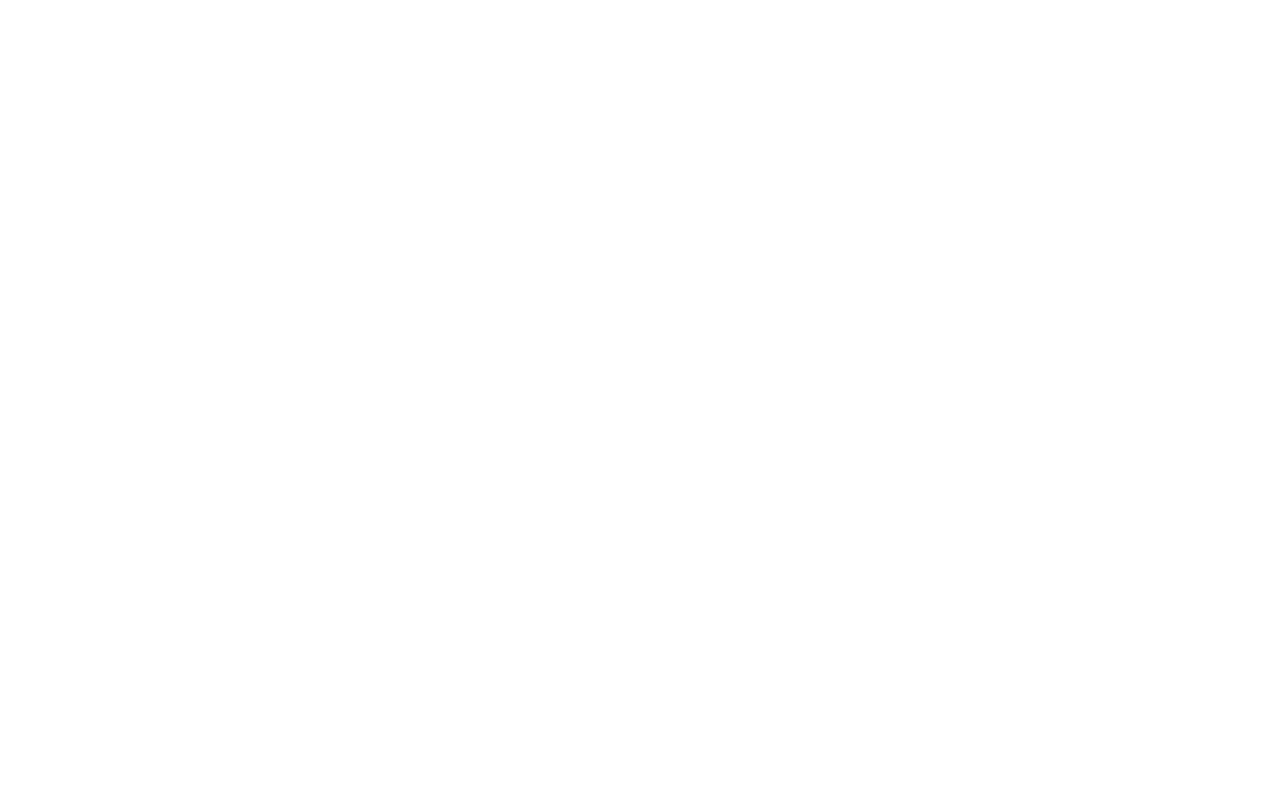
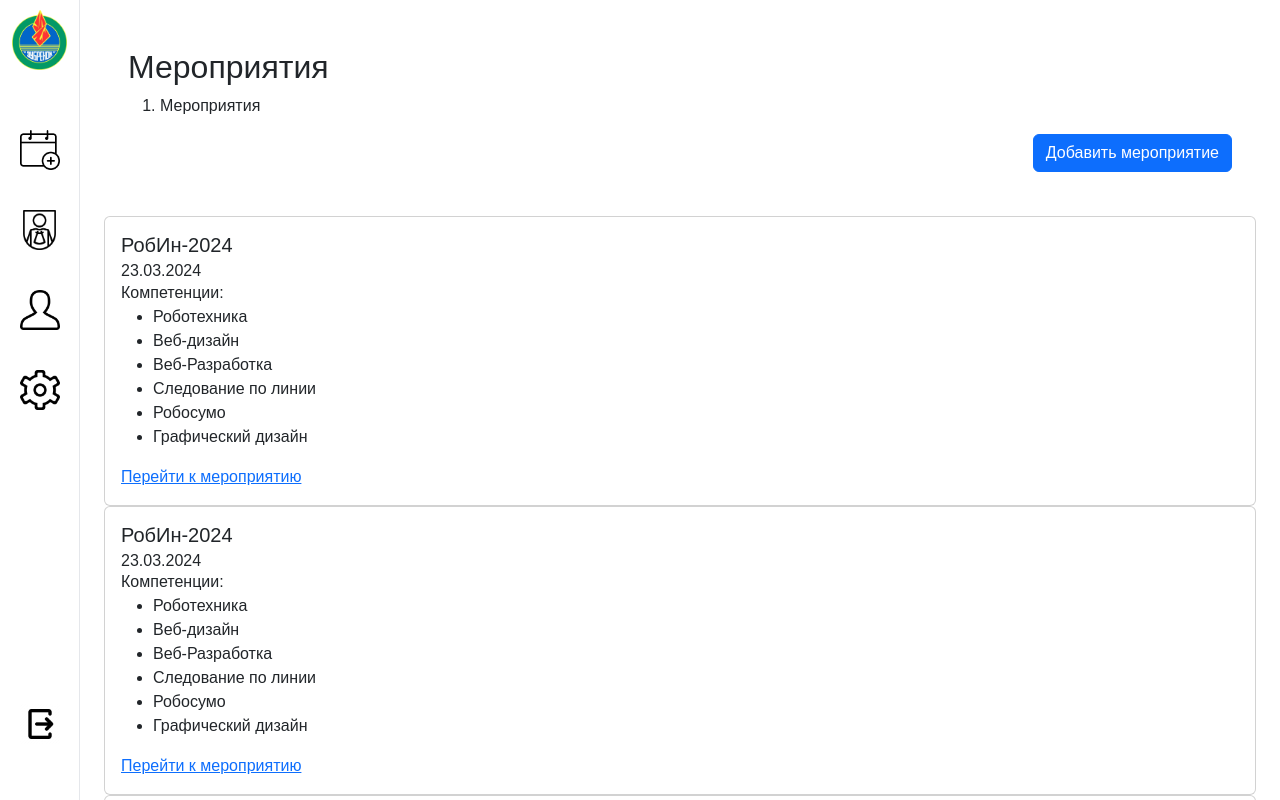
Before and after one commit to CultDog/TournamentFrontend, a React app: page /admin/events in a window 1280 px wide. Before the commit this address had no page. Built offline with nearby package versions, Linux system fonts and the light colour scheme.

Commit message:
Events page create

```diff
--- a/src/App.jsx
+++ b/src/App.jsx
@@ -1,6 +1,7 @@
 import { BrowserRouter, Route, Routes } from 'react-router-dom';
 import UsersControlPage from './pages/users-control-page.jsx';
 import UserSettingsPage from './pages/user-settings-page.jsx';
+import EventsPage from './pages/events-page.jsx';
 
 function App() {
 	return (
@@ -8,6 +9,7 @@
 			<Routes>
 				<Route path="/admin/users" element={<UsersControlPage />} />
 				<Route path="/admin/settings" element={<UserSettingsPage />} />
+				<Route path="/admin/events" element = {<EventsPage />} />
 			</Routes>
 		</BrowserRouter>
 	)
--- a/src/components/admin-panel/admin-panel-nav.jsx
+++ b/src/components/admin-panel/admin-panel-nav.jsx
@@ -5,7 +5,7 @@
 		<nav className="admin-panel__nav">
 			<ul className="admin-panel__menu-list">
 				<li>
-					<a href="#" className="admin-panel__menu-link admin-panel__menu-link--event"></a>
+					<Link to="/admin/events" className="admin-panel__menu-link admin-panel__menu-link--event"></Link>
 				</li>
 				<li>
 					<a href="#" className="admin-panel__menu-link admin-panel__menu-link--judgment"></a>
--- /dev/null
+++ b/src/components/events/event-block.jsx
@@ -0,0 +1,22 @@
+function EventBlock(props) {
+
+	return (
+		<div className="card event-card mb-2">
+			<div className="card-body p-2 p-sm-3">
+				<h5 className="card-title">{props.name}</h5>
+				<h6 className="card-subtitle mb-2 text-body-secondary">{props.date}</h6>
+				<p className="card-text">
+					<span>Компетенции:</span>
+					<ul className="event-card__nomination-list">
+					{props.compitations.map((compitation, index) => (
+                        <li key={index}>{compitation}</li>
+                    ))}
+					</ul>
+				</p>
+				<a href={props.link} className="card-link" data-bs-toggle="modal" data-bs-target="#userEditModal">Перейти к мероприятию</a>
+			</div>
+		</div>
+	);
+}
+
+export default EventBlock;
--- /dev/null
+++ b/src/components/events/events.jsx
@@ -0,0 +1,52 @@
+import './sass/events.scss';
+import EventBlock from './event-block.jsx';
+import AdminPanelControls from "../admin-panel/admin-panel-controls.jsx";
+import Button from "@components/UI/button/button.jsx";
+
+function Events(){
+    return(
+        <div>
+            <div class="admin-panel__content">
+                <h2>Мероприятия</h2>
+
+                <nav aria-label="breadcrumb">
+                    <ol class="breadcrumb mt-3">
+                        <li class="breadcrumb-item active" aria-current="page">Мероприятия</li>
+                    </ol>
+                </nav>
+
+                <AdminPanelControls>
+                    <Button>Добавить мероприятие</Button>
+                </AdminPanelControls>
+            </div>
+
+            <div>
+            <EventBlock
+                name = 'РобИн-2024'
+                date = '23.03.2024'
+                link = ''
+                compitations = {['Роботехника', 'Веб-дизайн' , 'Веб-Разработка',
+                                 'Следование по линии', 'Робосумо', 'Графический дизайн']}
+            />
+
+            <EventBlock
+                name = 'РобИн-2024'
+                date = '23.03.2024'
+                link = ''
+                compitations = {['Роботехника', 'Веб-дизайн' , 'Веб-Разработка',
+                'Следование по линии', 'Робосумо', 'Графический дизайн']}
+            />
+
+            <EventBlock
+                name = 'РобИн-2024'
+                date = '23.03.2024'
+                link = ''
+                compitations = {['Роботехника', 'Веб-дизайн' , 'Веб-Разработка',
+                'Следование по линии', 'Робосумо', 'Графический дизайн']}
+            />
+            </div>
+        </div>
+    )
+}
+
+export default Events;
--- /dev/null
+++ b/src/pages/events-page.jsx
@@ -0,0 +1,12 @@
+import AdminPanel from "@components/admin-panel/admin-panel.jsx";
+import Events from "@components/events/events.jsx";
+
+function EventsPage() {
+	return (
+		<AdminPanel>
+			<Events/>
+		</AdminPanel>
+	);
+}
+
+export default EventsPage;
```
Also changed, not shown: src/components/events/sass/events.scss (added).
